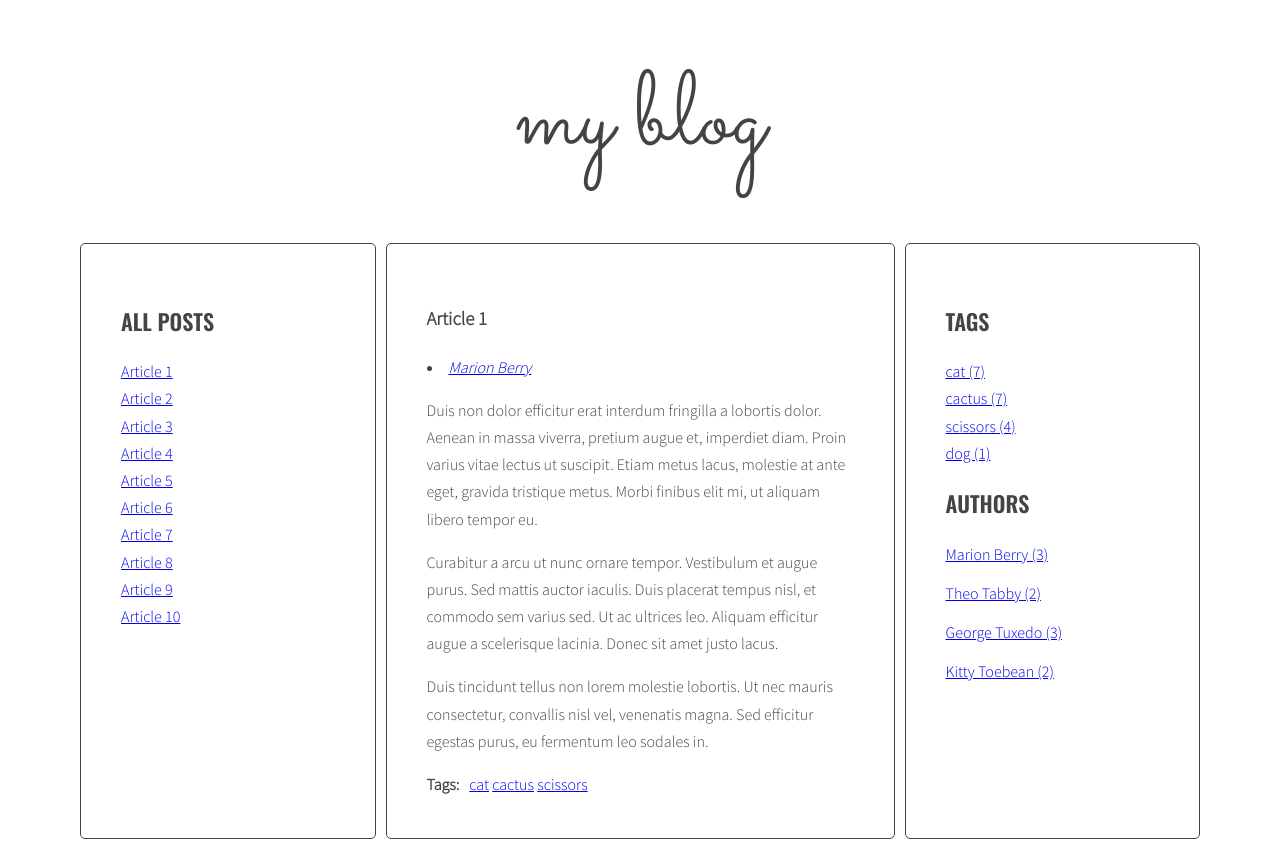
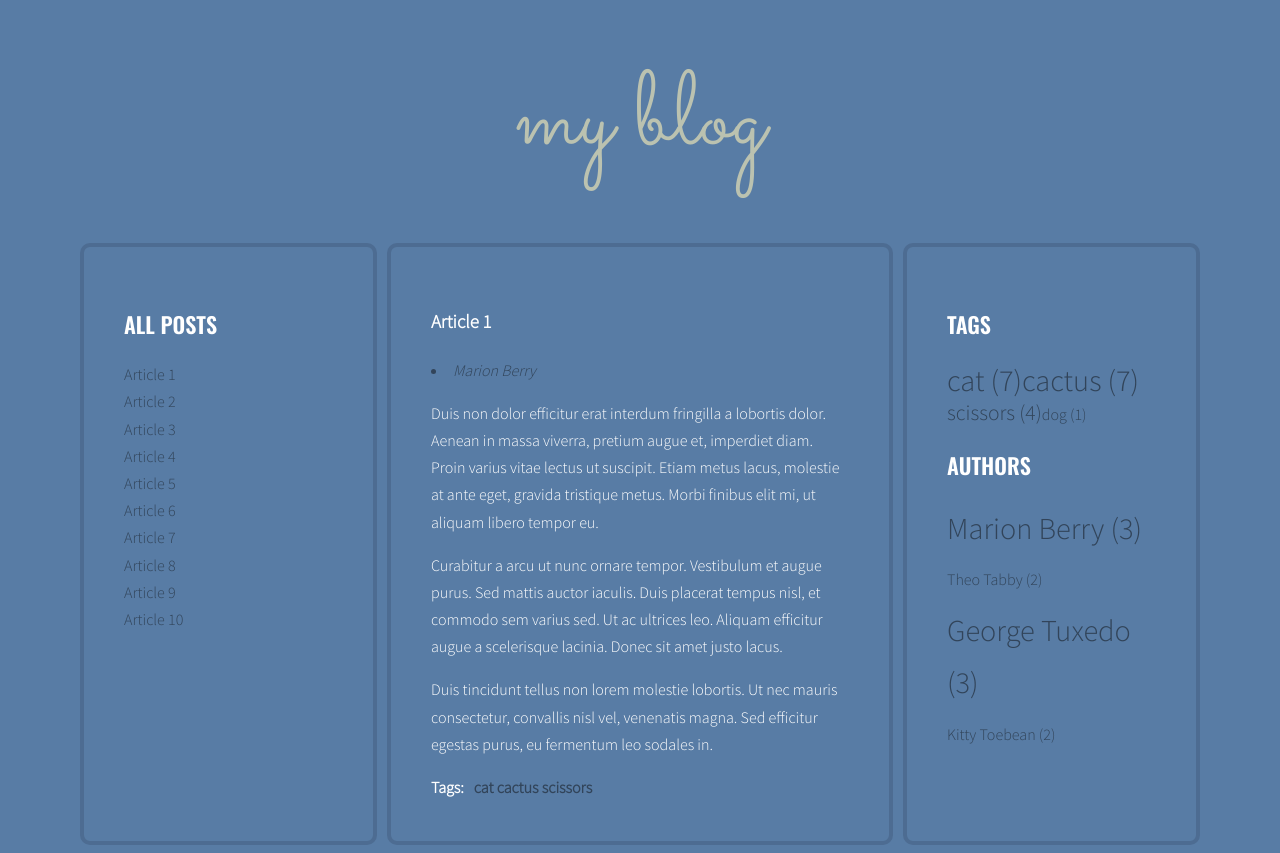
Before and after one commit to DominikaBarrett/javascript-blog, a website: page index.html in a window 1280 px wide. Drawn offline with nearby package versions, Linux system fonts and the light colour scheme.

Commit message:
add style to the page

```diff
--- a/css/style.css
+++ b/css/style.css
@@ -1,14 +1,16 @@
 @import url("https://fonts.googleapis.com/css?family=Oswald:400,600|Sacramento|Source+Sans+Pro:300&subset=latin-ext");
 /* Variables */
 /* Global */
-*, *::before, *::after {
+*,
+*::before,
+*::after {
   box-sizing: border-box;
 }
 
 body {
-  background: #fff;
+  background: #587ca5;
   font-family: "Source Sans Pro", sans-serif;
-  color: #444;
+  color: #fff;
   font-weight: 300;
   font-size: 16px;
   line-height: 1.7;
@@ -29,7 +31,7 @@ body {
 .section-title span {
   text-transform: none;
   font-weight: 400;
-  color: #777777;
+  color: #561919;
 }
 
 /* Layout */
@@ -49,21 +51,23 @@ body {
       flex: 2 0 0;
 }
 
-.sidebar, .posts {
-  background: #fff;
+.sidebar,
+.posts {
+  background: #587ca5;
   margin-right: 10px;
   padding: 40px;
-  border: 1px solid #444;
-  border-radius: 5px;
+  border: 4px solid rgba(12, 1, 27, 0.133);
+  border-radius: 10px;
 }
 
 /* Logo */
 .logo {
   font-family: "Sacramento", cursive;
-  font-weight: 400;
+  font-weight: 300;
   font-size: 104px;
   line-height: 1;
   text-align: center;
+  color: #bbc2b0;
 }
 
 /* Lists */
@@ -79,11 +83,25 @@ body {
 
 .list-horizontal li {
   display: inline-block;
+  font-weight: bold;
+}
+
+.titles li a,
+.sidebar a {
+  color: rgba(8, 8, 8, 0.479);
+  text-decoration: none;
+}
+
+.titles li a:hover,
+.sidebar a:hover {
+  font-weight: initial;
+  color: #bbc2b0;
 }
 
 /* Authors */
 .authors li {
   margin-bottom: 12px;
+  color: rgba(8, 8, 8, 0.479);
 }
 
 /* Post */
@@ -97,6 +115,12 @@ body {
 
 .post-author {
   font-style: italic;
+  color: rgba(8, 8, 8, 0.479);
+}
+
+.post-author a {
+  color: rgba(8, 8, 8, 0.479);
+  text-decoration: none;
 }
 
 .post-tags {
@@ -107,4 +131,44 @@ body {
 .post-tags p {
   margin: 0 10px 0 0;
 }
+
+.post-tags a {
+  color: rgba(8, 8, 8, 0.479);
+  text-decoration: none;
+}
+
+.post-tags a:hover {
+  font-weight: bold;
+  color: #bbc2b0;
+}
+
+/* Tags */
+.tags li {
+  display: inline-block;
+  line-height: normal;
+}
+
+.tag-size-1 {
+  font-size: 100%;
+}
+
+.tag-size-2 {
+  font-size: 115%;
+}
+
+.tag-size-3 {
+  font-size: 135%;
+}
+
+.tag-size-4 {
+  font-size: 160%;
+}
+
+.tag-size-5 {
+  font-size: 190%;
+}
+
+.tag-size-6 {
+  font-size: 230%;
+}
 /*# sourceMappingURL=style.css.map */
```
